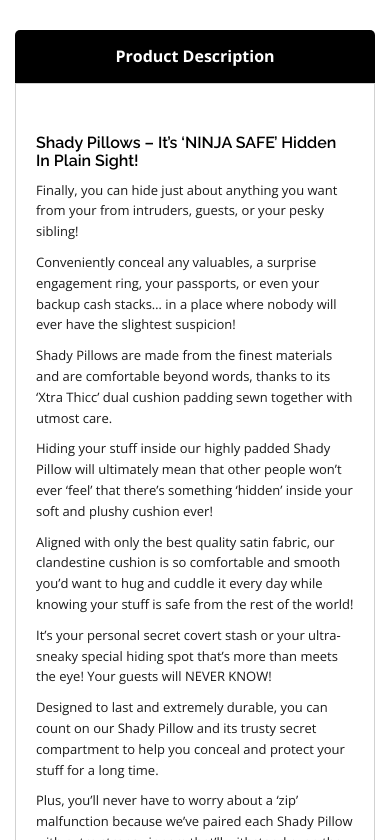
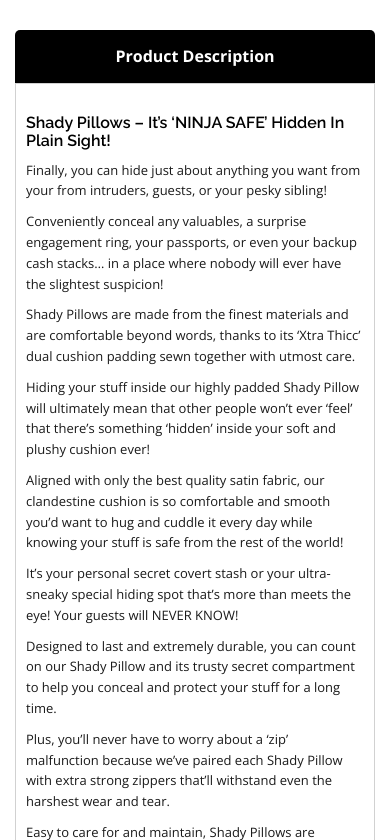
Before and after one commit to rony-sarkar/shadypillows, a plain HTML site: page index.html in a window 390 px wide. Shown: the part 1160-2000 px from the top of the page. Drawn offline with nearby package versions, Linux system fonts and the light colour scheme.

Commit message:
Update style.css

```diff
--- a/css/style.css
+++ b/css/style.css
@@ -973,6 +973,10 @@ section.tab-section {
     .footer-widget {
         margin-bottom: 50px !important;
     }
+.product-dec {
+        padding: 0 10px 20px;
+        border: 1px solid #D1D1D1;
+}
 }
 
 /***** Wide Mobile Layout *****/
```
